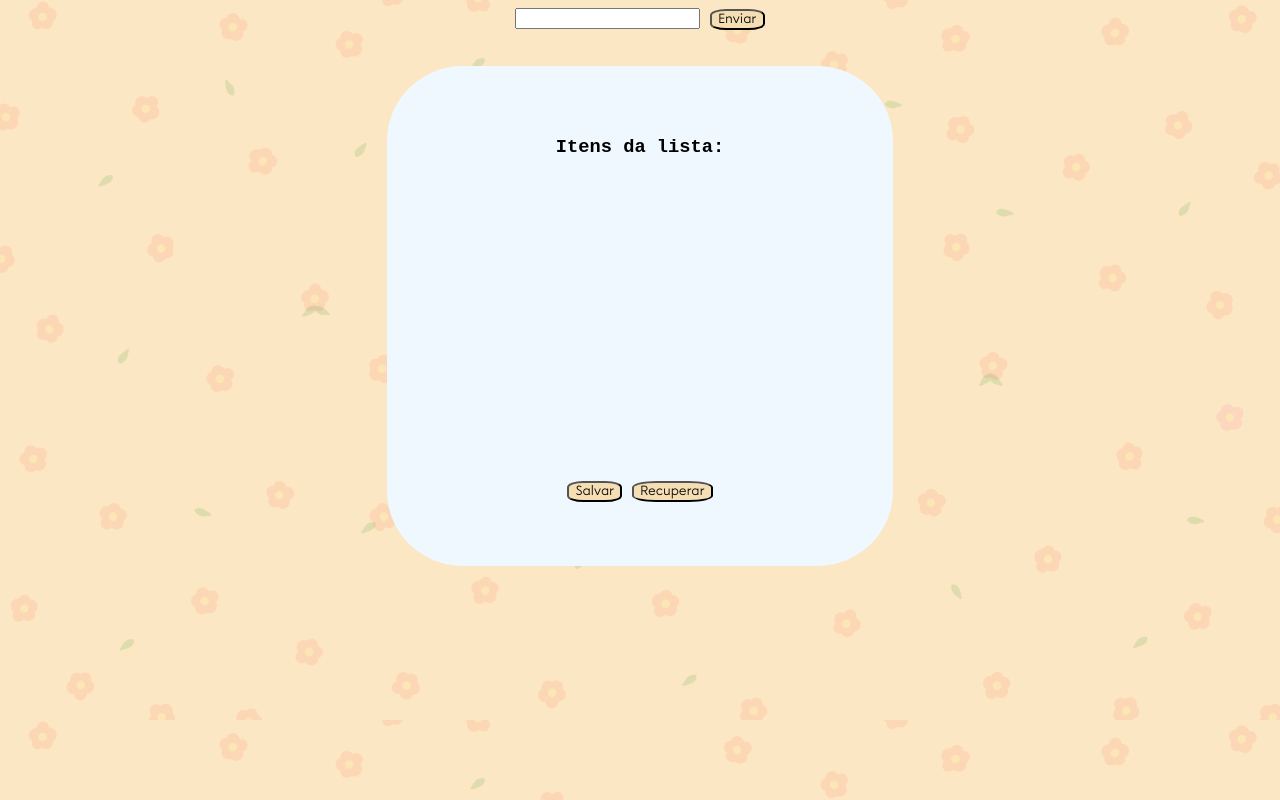
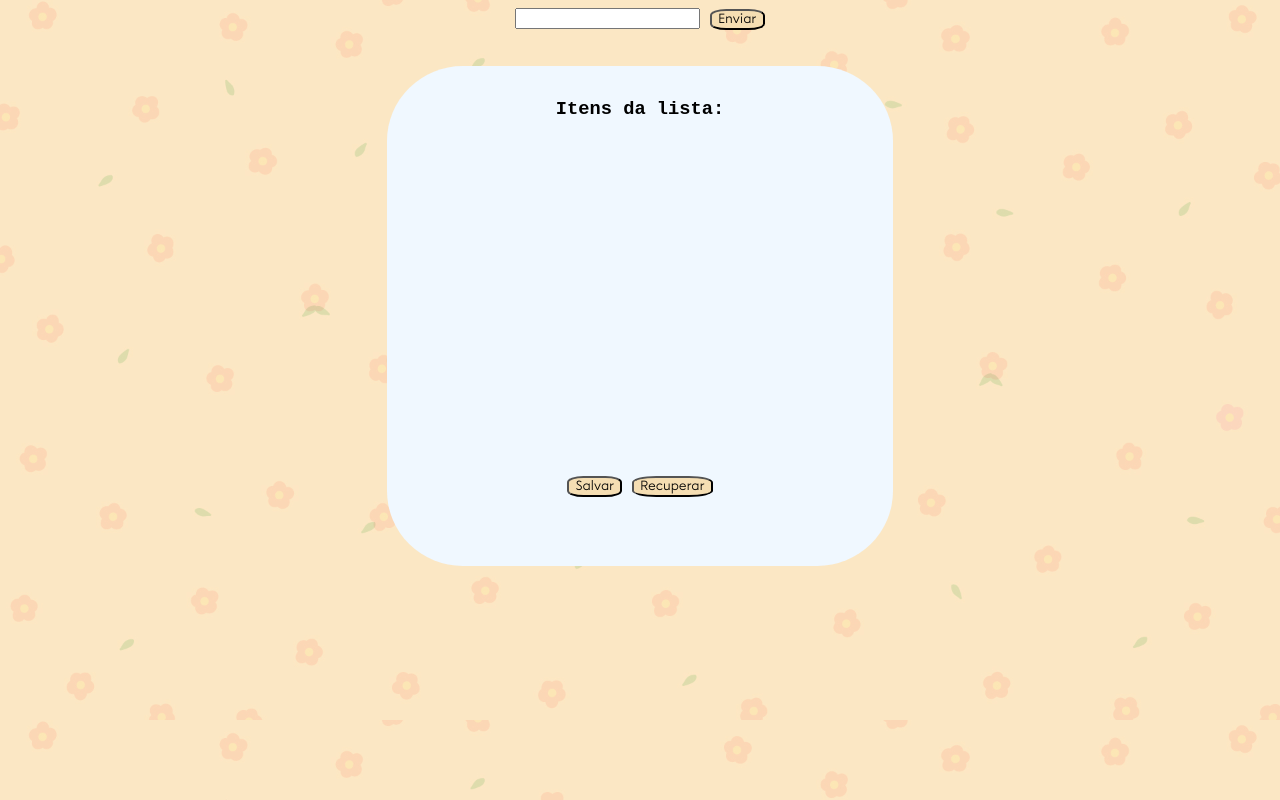
Before and after one commit to MilaPassos/toDoList, a plain HTML site: page index.html in a window 1280 px wide. Drawn offline with Linux system fonts and the light colour scheme.

Commit message:
Update style.css

```diff
--- a/css/style.css
+++ b/css/style.css
@@ -31,6 +31,7 @@ h3{
     align-self: flex-start;
     width: 100%;
     flex-basis: 5%;
+    margin-top: -1em;
 }
 #exibLista{
     order: 2;
```
